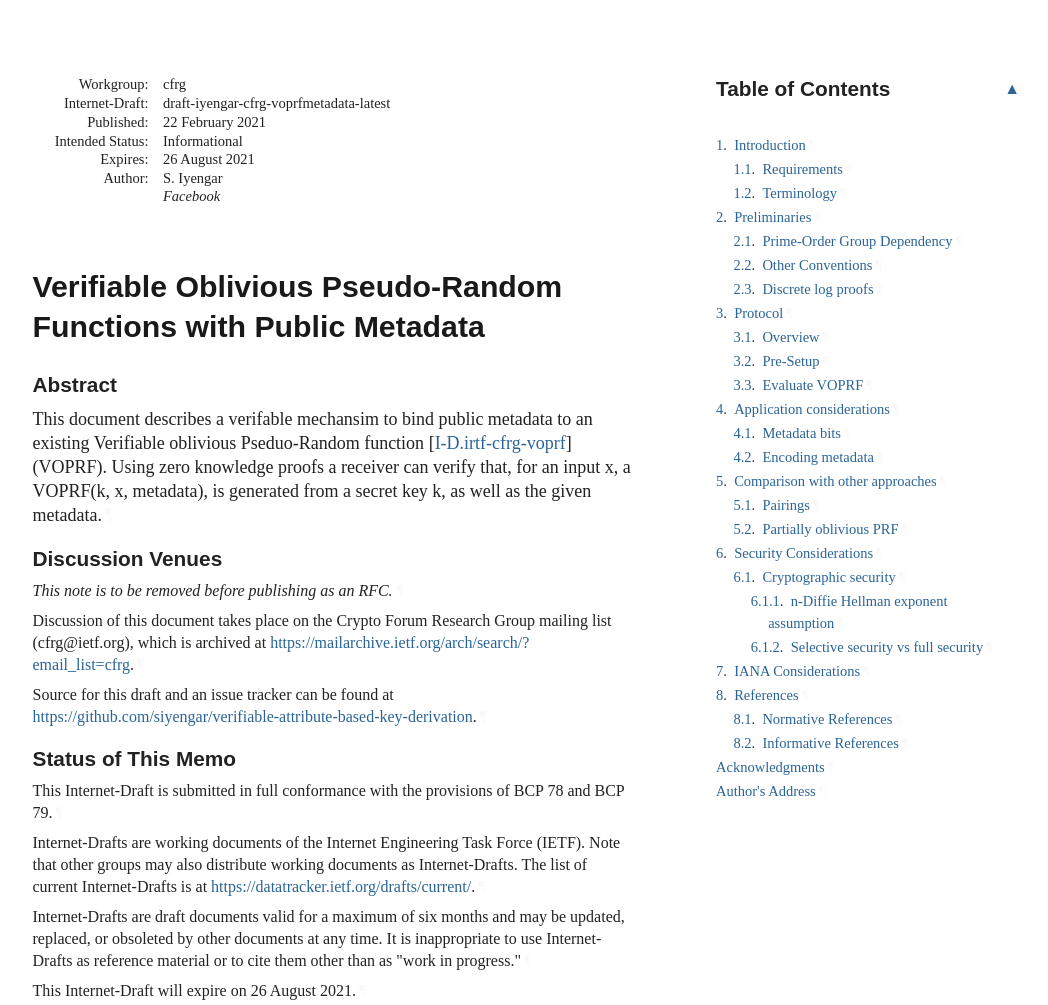
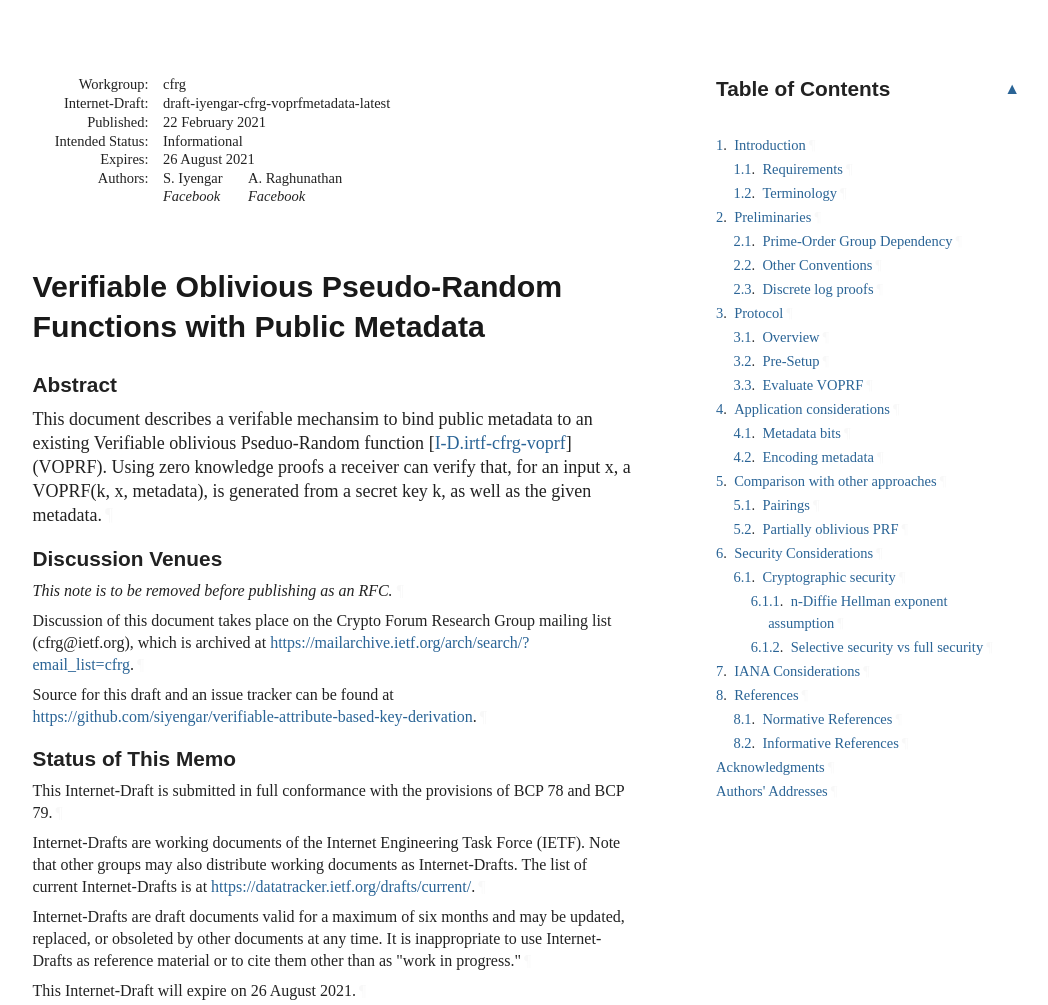
Before and after one commit to siyengar/verifiable-attribute-based-key-derivation, a plain HTML site: page draft-iyengar-cfrg-voprfmetadata.html in a window 1280 px wide. Shown: the top 1005 px of the page, without its empty margins (92-1140 px from the left). Drawn offline with Linux system fonts and the light colour scheme; a web font is replaced by a local one.

Commit message:
Script updating gh-pages from d5ecba9. [ci skip]

```diff
--- a/draft-iyengar-cfrg-voprfmetadata.html
+++ b/draft-iyengar-cfrg-voprfmetadata.html
@@ -6,6 +6,7 @@
 <meta content="initial-scale=1.0" name="viewport">
 <title>Verifiable Oblivious Pseudo-Random Functions with Public Metadata</title>
 <meta content="Subodh Iyengar" name="author">
+<meta content="Ananth Raghunathan" name="author">
 <meta content="
        This document describes a verifable mechansim to bind public metadata to an
 existing Verifiable oblivious Pseduo-Random function
@@ -844,7 +845,7 @@ address div.right {
 <td class="right">February 2021</td>
 </tr></thead>
 <tfoot><tr>
-<td class="left">Iyengar</td>
+<td class="left">Iyengar &amp; Raghunathan</td>
 <td class="center">Expires 26 August 2021</td>
 <td class="right">[Page]</td>
 </tr></tfoot>
@@ -864,10 +865,14 @@ address div.right {
 <dd class="intended-status">Informational</dd>
 <dt class="label-expires">Expires:</dt>
 <dd class="expires"><time datetime="2021-08-26">26 August 2021</time></dd>
-<dt class="label-authors">Author:</dt>
+<dt class="label-authors">Authors:</dt>
 <dd class="authors">
 <div class="author">
       <div class="author-name">S. Iyengar</div>
+<div class="org">Facebook</div>
+</div>
+<div class="author">
+      <div class="author-name">A. Raghunathan</div>
 <div class="org">Facebook</div>
 </div>
 </dd>
@@ -940,103 +945,103 @@ given metadata.<a href="#section-abstract-1" class="pilcrow">¶</a></p>
         <a href="#" onclick="scroll(0,0)" class="toplink">▲</a><h2 id="name-table-of-contents">
 <a href="#name-table-of-contents" class="section-name selfRef">Table of Contents</a>
         </h2>
-<nav class="toc"><ul class="toc ulEmpty compact">
-<li class="toc ulEmpty compact" id="section-toc.1-1.1">
+<nav class="toc"><ul class="compact ulEmpty toc">
+<li class="compact ulEmpty toc" id="section-toc.1-1.1">
             <p id="section-toc.1-1.1.1" class="keepWithNext"><a href="#section-1" class="xref">1</a>.  <a href="#name-introduction" class="xref">Introduction</a><a href="#section-toc.1-1.1.1" class="pilcrow">¶</a></p>
-<ul class="toc ulEmpty compact">
-<li class="toc ulEmpty compact" id="section-toc.1-1.1.2.1">
+<ul class="compact ulEmpty toc">
+<li class="compact ulEmpty toc" id="section-toc.1-1.1.2.1">
                 <p id="section-toc.1-1.1.2.1.1" class="keepWithNext"><a href="#section-1.1" class="xref">1.1</a>.  <a href="#name-requirements" class="xref">Requirements</a><a href="#section-toc.1-1.1.2.1.1" class="pilcrow">¶</a></p>
 </li>
-              <li class="toc ulEmpty compact" id="section-toc.1-1.1.2.2">
+              <li class="compact ulEmpty toc" id="section-toc.1-1.1.2.2">
                 <p id="section-toc.1-1.1.2.2.1" class="keepWithNext"><a href="#section-1.2" class="xref">1.2</a>.  <a href="#name-terminology" class="xref">Terminology</a><a href="#section-toc.1-1.1.2.2.1" class="pilcrow">¶</a></p>
 </li>
             </ul>
 </li>
-          <li class="toc ulEmpty compact" id="section-toc.1-1.2">
+          <li class="compact ulEmpty toc" id="section-toc.1-1.2">
             <p id="section-toc.1-1.2.1"><a href="#section-2" class="xref">2</a>.  <a href="#name-preliminaries" class="xref">Preliminaries</a><a href="#section-toc.1-1.2.1" class="pilcrow">¶</a></p>
-<ul class="toc ulEmpty compact">
-<li class="toc ulEmpty compact" id="section-toc.1-1.2.2.1">
+<ul class="compact ulEmpty toc">
+<li class="compact ulEmpty toc" id="section-toc.1-1.2.2.1">
                 <p id="section-toc.1-1.2.2.1.1"><a href="#section-2.1" class="xref">2.1</a>.  <a href="#name-prime-order-group-dependenc" class="xref">Prime-Order Group Dependency</a><a href="#section-toc.1-1.2.2.1.1" class="pilcrow">¶</a></p>
 </li>
-              <li class="toc ulEmpty compact" id="section-toc.1-1.2.2.2">
+              <li class="compact ulEmpty toc" id="section-toc.1-1.2.2.2">
                 <p id="section-toc.1-1.2.2.2.1"><a href="#section-2.2" class="xref">2.2</a>.  <a href="#name-other-conventions" class="xref">Other Conventions</a><a href="#section-toc.1-1.2.2.2.1" class="pilcrow">¶</a></p>
 </li>
-              <li class="toc ulEmpty compact" id="section-toc.1-1.2.2.3">
+              <li class="compact ulEmpty toc" id="section-toc.1-1.2.2.3">
                 <p id="section-toc.1-1.2.2.3.1"><a href="#section-2.3" class="xref">2.3</a>.  <a href="#name-discrete-log-proofs" class="xref">Discrete log proofs</a><a href="#section-toc.1-1.2.2.3.1" class="pilcrow">¶</a></p>
 </li>
             </ul>
 </li>
-          <li class="toc ulEmpty compact" id="section-toc.1-1.3">
+          <li class="compact ulEmpty toc" id="section-toc.1-1.3">
             <p id="section-toc.1-1.3.1"><a href="#section-3" class="xref">3</a>.  <a href="#name-protocol" class="xref">Protocol</a><a href="#section-toc.1-1.3.1" class="pilcrow">¶</a></p>
-<ul class="toc ulEmpty compact">
-<li class="toc ulEmpty compact" id="section-toc.1-1.3.2.1">
+<ul class="compact ulEmpty toc">
+<li class="compact ulEmpty toc" id="section-toc.1-1.3.2.1">
                 <p id="section-toc.1-1.3.2.1.1"><a href="#section-3.1" class="xref">3.1</a>.  <a href="#name-overview" class="xref">Overview</a><a href="#section-toc.1-1.3.2.1.1" class="pilcrow">¶</a></p>
 </li>
-              <li class="toc ulEmpty compact" id="section-toc.1-1.3.2.2">
+              <li class="compact ulEmpty toc" id="section-toc.1-1.3.2.2">
                 <p id="section-toc.1-1.3.2.2.1"><a href="#section-3.2" class="xref">3.2</a>.  <a href="#name-pre-setup" class="xref">Pre-Setup</a><a href="#section-toc.1-1.3.2.2.1" class="pilcrow">¶</a></p>
 </li>
-              <li class="toc ulEmpty compact" id="section-toc.1-1.3.2.3">
+              <li class="compact ulEmpty toc" id="section-toc.1-1.3.2.3">
                 <p id="section-toc.1-1.3.2.3.1"><a href="#section-3.3" class="xref">3.3</a>.  <a href="#name-evaluate-voprf" class="xref">Evaluate VOPRF</a><a href="#section-toc.1-1.3.2.3.1" class="pilcrow">¶</a></p>
 </li>
             </ul>
 </li>
-          <li class="toc ulEmpty compact" id="section-toc.1-1.4">
+          <li class="compact ulEmpty toc" id="section-toc.1-1.4">
             <p id="section-toc.1-1.4.1"><a href="#section-4" class="xref">4</a>.  <a href="#name-application-considerations" class="xref">Application considerations</a><a href="#section-toc.1-1.4.1" class="pilcrow">¶</a></p>
-<ul class="toc ulEmpty compact">
-<li class="toc ulEmpty compact" id="section-toc.1-1.4.2.1">
+<ul class="compact ulEmpty toc">
+<li class="compact ulEmpty toc" id="section-toc.1-1.4.2.1">
                 <p id="section-toc.1-1.4.2.1.1"><a href="#section-4.1" class="xref">4.1</a>.  <a href="#name-metadata-bits" class="xref">Metadata bits</a><a href="#section-toc.1-1.4.2.1.1" class="pilcrow">¶</a></p>
 </li>
-              <li class="toc ulEmpty compact" id="section-toc.1-1.4.2.2">
+              <li class="compact ulEmpty toc" id="section-toc.1-1.4.2.2">
                 <p id="section-toc.1-1.4.2.2.1"><a href="#section-4.2" class="xref">4.2</a>.  <a href="#name-encoding-metadata" class="xref">Encoding metadata</a><a href="#section-toc.1-1.4.2.2.1" class="pilcrow">¶</a></p>
 </li>
             </ul>
 </li>
-          <li class="toc ulEmpty compact" id="section-toc.1-1.5">
+          <li class="compact ulEmpty toc" id="section-toc.1-1.5">
             <p id="section-toc.1-1.5.1"><a href="#section-5" class="xref">5</a>.  <a href="#name-comparison-with-other-appro" class="xref">Comparison with other approaches</a><a href="#section-toc.1-1.5.1" class="pilcrow">¶</a></p>
-<ul class="toc ulEmpty compact">
-<li class="toc ulEmpty compact" id="section-toc.1-1.5.2.1">
+<ul class="compact ulEmpty toc">
+<li class="compact ulEmpty toc" id="section-toc.1-1.5.2.1">
                 <p id="section-toc.1-1.5.2.1.1"><a href="#section-5.1" class="xref">5.1</a>.  <a href="#name-pairings" class="xref">Pairings</a><a href="#section-toc.1-1.5.2.1.1" class="pilcrow">¶</a></p>
 </li>
-              <li class="toc ulEmpty compact" id="section-toc.1-1.5.2.2">
+              <li class="compact ulEmpty toc" id="section-toc.1-1.5.2.2">
                 <p id="section-toc.1-1.5.2.2.1"><a href="#section-5.2" class="xref">5.2</a>.  <a href="#name-partially-oblivious-prf" class="xref">Partially oblivious PRF</a><a href="#section-toc.1-1.5.2.2.1" class="pilcrow">¶</a></p>
 </li>
             </ul>
 </li>
-          <li class="toc ulEmpty compact" id="section-toc.1-1.6">
+          <li class="compact ulEmpty toc" id="section-toc.1-1.6">
             <p id="section-toc.1-1.6.1"><a href="#section-6" class="xref">6</a>.  <a href="#name-security-considerations" class="xref">Security Considerations</a><a href="#section-toc.1-1.6.1" class="pilcrow">¶</a></p>
-<ul class="toc ulEmpty compact">
-<li class="toc ulEmpty compact" id="section-toc.1-1.6.2.1">
+<ul class="compact ulEmpty toc">
+<li class="compact ulEmpty toc" id="section-toc.1-1.6.2.1">
                 <p id="section-toc.1-1.6.2.1.1"><a href="#section-6.1" class="xref">6.1</a>.  <a href="#name-cryptographic-security" class="xref">Cryptographic security</a><a href="#section-toc.1-1.6.2.1.1" class="pilcrow">¶</a></p>
-<ul class="toc ulEmpty compact">
-<li class="toc ulEmpty compact" id="section-toc.1-1.6.2.1.2.1">
+<ul class="compact ulEmpty toc">
+<li class="compact ulEmpty toc" id="section-toc.1-1.6.2.1.2.1">
                     <p id="section-toc.1-1.6.2.1.2.1.1"><a href="#section-6.1.1" class="xref">6.1.1</a>.  <a href="#name-n-diffie-hellman-exponent-a" class="xref">n-Diffie Hellman exponent assumption</a><a href="#section-toc.1-1.6.2.1.2.1.1" class="pilcrow">¶</a></p>
 </li>
-                  <li class="toc ulEmpty compact" id="section-toc.1-1.6.2.1.2.2">
+                  <li class="compact ulEmpty toc" id="section-toc.1-1.6.2.1.2.2">
                     <p id="section-toc.1-1.6.2.1.2.2.1"><a href="#section-6.1.2" class="xref">6.1.2</a>.  <a href="#name-selective-security-vs-full-" class="xref">Selective security vs full security</a><a href="#section-toc.1-1.6.2.1.2.2.1" class="pilcrow">¶</a></p>
 </li>
                 </ul>
 </li>
             </ul>
 </li>
-          <li class="toc ulEmpty compact" id="section-toc.1-1.7">
+          <li class="compact ulEmpty toc" id="section-toc.1-1.7">
             <p id="section-toc.1-1.7.1"><a href="#section-7" class="xref">7</a>.  <a href="#name-iana-considerations" class="xref">IANA Considerations</a><a href="#section-toc.1-1.7.1" class="pilcrow">¶</a></p>
 </li>
-          <li class="toc ulEmpty compact" id="section-toc.1-1.8">
+          <li class="compact ulEmpty toc" id="section-toc.1-1.8">
             <p id="section-toc.1-1.8.1"><a href="#section-8" class="xref">8</a>.  <a href="#name-references" class="xref">References</a><a href="#section-toc.1-1.8.1" class="pilcrow">¶</a></p>
-<ul class="toc ulEmpty compact">
-<li class="toc ulEmpty compact" id="section-toc.1-1.8.2.1">
+<ul class="compact ulEmpty toc">
+<li class="compact ulEmpty toc" id="section-toc.1-1.8.2.1">
                 <p id="section-toc.1-1.8.2.1.1"><a href="#section-8.1" class="xref">8.1</a>.  <a href="#name-normative-references" class="xref">Normative References</a><a href="#section-toc.1-1.8.2.1.1" class="pilcrow">¶</a></p>
 </li>
-              <li class="toc ulEmpty compact" id="section-toc.1-1.8.2.2">
+              <li class="compact ulEmpty toc" id="section-toc.1-1.8.2.2">
                 <p id="section-toc.1-1.8.2.2.1"><a href="#section-8.2" class="xref">8.2</a>.  <a href="#name-informative-references" class="xref">Informative References</a><a href="#section-toc.1-1.8.2.2.1" class="pilcrow">¶</a></p>
 </li>
             </ul>
 </li>
-          <li class="toc ulEmpty compact" id="section-toc.1-1.9">
+          <li class="compact ulEmpty toc" id="section-toc.1-1.9">
             <p id="section-toc.1-1.9.1"><a href="#section-appendix.a" class="xref"></a><a href="#name-acknowledgments" class="xref">Acknowledgments</a><a href="#section-toc.1-1.9.1" class="pilcrow">¶</a></p>
 </li>
-          <li class="toc ulEmpty compact" id="section-toc.1-1.10">
-            <p id="section-toc.1-1.10.1"><a href="#section-appendix.b" class="xref"></a><a href="#name-authors-address" class="xref">Author's Address</a><a href="#section-toc.1-1.10.1" class="pilcrow">¶</a></p>
+          <li class="compact ulEmpty toc" id="section-toc.1-1.10">
+            <p id="section-toc.1-1.10.1"><a href="#section-appendix.b" class="xref"></a><a href="#name-authors-addresses" class="xref">Authors' Addresses</a><a href="#section-toc.1-1.10.1" class="pilcrow">¶</a></p>
 </li>
         </ul>
 </nav>
@@ -1542,8 +1547,8 @@ the selectively-secure VRF is much more efficient.<a href="#section-6.1.2-2" cla
 </div>
 <div id="authors-addresses">
 <section id="section-appendix.b">
-      <h2 id="name-authors-address">
-<a href="#name-authors-address" class="section-name selfRef">Author's Address</a>
+      <h2 id="name-authors-addresses">
+<a href="#name-authors-addresses" class="section-name selfRef">Authors' Addresses</a>
       </h2>
 <address class="vcard">
         <div dir="auto" class="left"><span class="fn nameRole">Subodh Iyengar</span></div>
@@ -1551,6 +1556,14 @@ the selectively-secure VRF is much more efficient.<a href="#section-6.1.2-2" cla
 <div class="email">
 <span>Email:</span>
 <a href="mailto:subodh@fb.com" class="email">subodh@fb.com</a>
+</div>
+</address>
+<address class="vcard">
+        <div dir="auto" class="left"><span class="fn nameRole">Ananth Raghunathan</span></div>
+<div dir="auto" class="left"><span class="org">Facebook</span></div>
+<div class="email">
+<span>Email:</span>
+<a href="mailto:ananthr@fb.com" class="email">ananthr@fb.com</a>
 </div>
 </address>
 </section>
```
Also changed, not shown: draft-iyengar-cfrg-voprfmetadata.txt.
